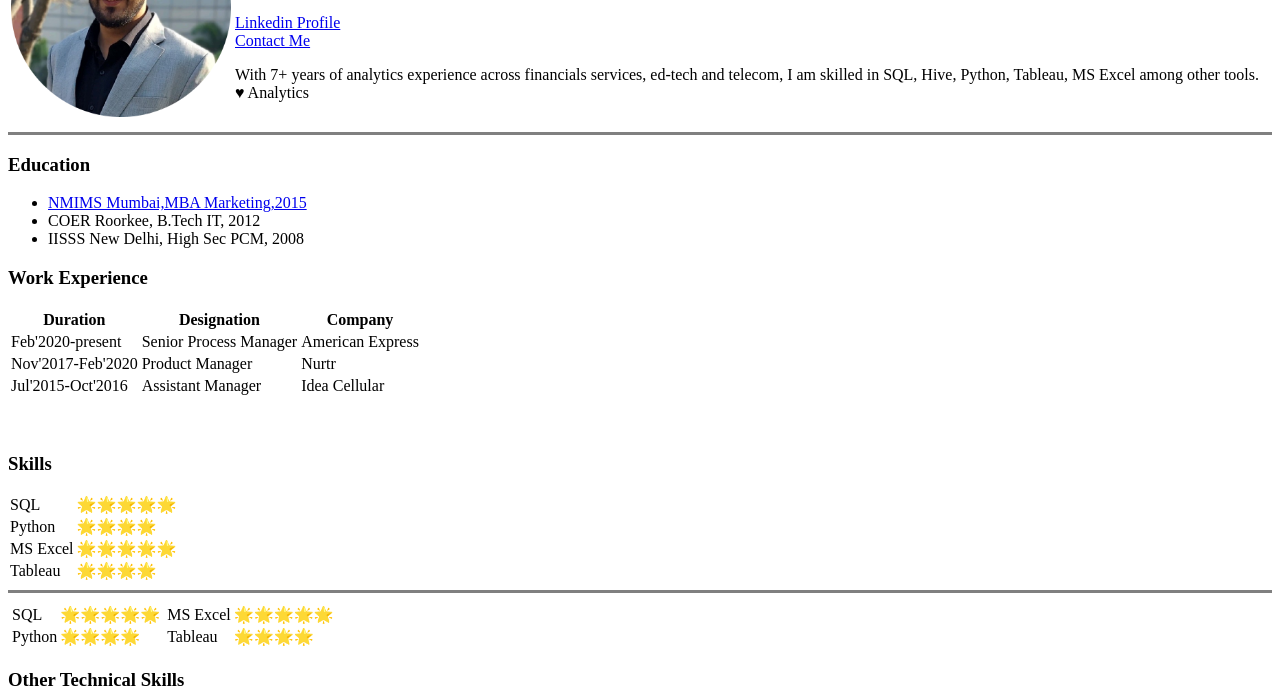
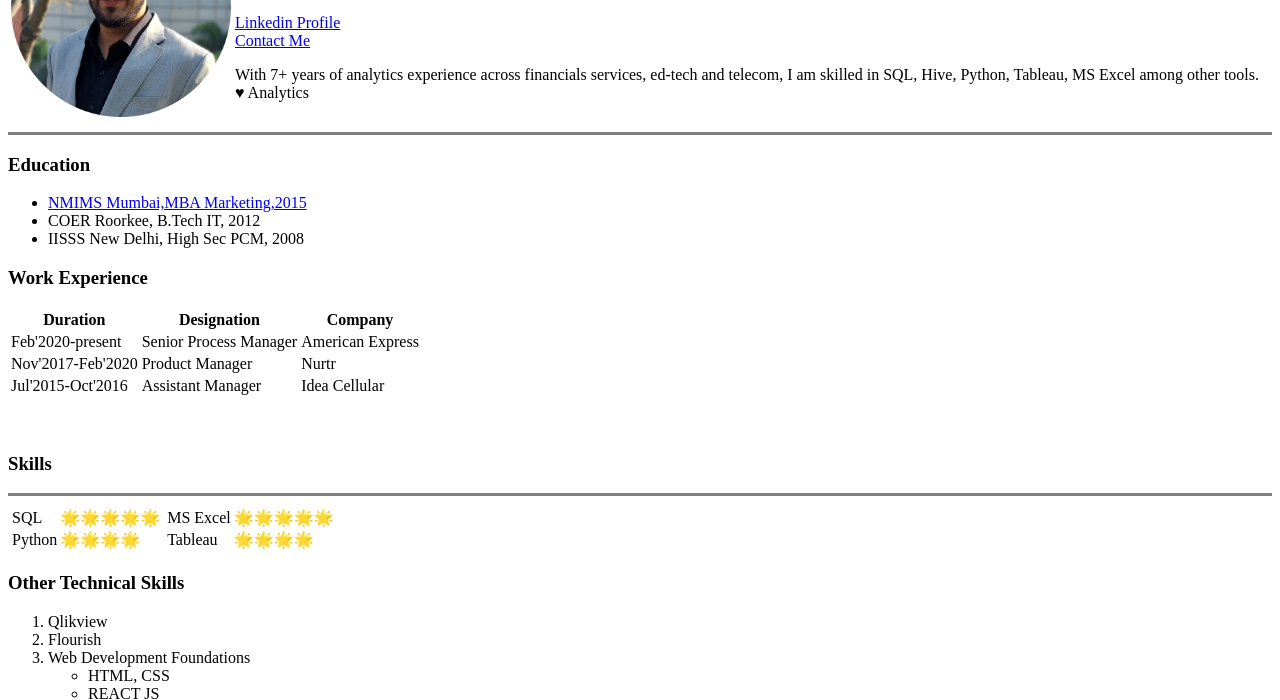
Before and after one commit to paritosh712/cv, a plain HTML site: page index.html in a window 1280 px wide. Shown: the part 114-814 px from the top of the page. Drawn offline with Linux system fonts and the light colour scheme.

Commit message:
Update index.html

```diff
--- a/index.html
+++ b/index.html
@@ -72,24 +72,7 @@
   <br>
 
   <h3>Skills</h3>
-  <table cellspacing="1">
-    <tr>
-      <td>SQL</td>
-      <td>🌟🌟🌟🌟🌟</td>
-    </tr>
-    <tr>
-      <td>Python</td>
-      <td>🌟🌟🌟🌟</td>
-    </tr>
-    <tr>
-      <td>MS Excel</td>
-      <td>🌟🌟🌟🌟🌟</td>
-    </tr>
-    <tr>
-      <td>Tableau</td>
-      <td>🌟🌟🌟🌟</td>
-    </tr>
-  </table>
+
 
   <hr noshade size="3">
 
```
